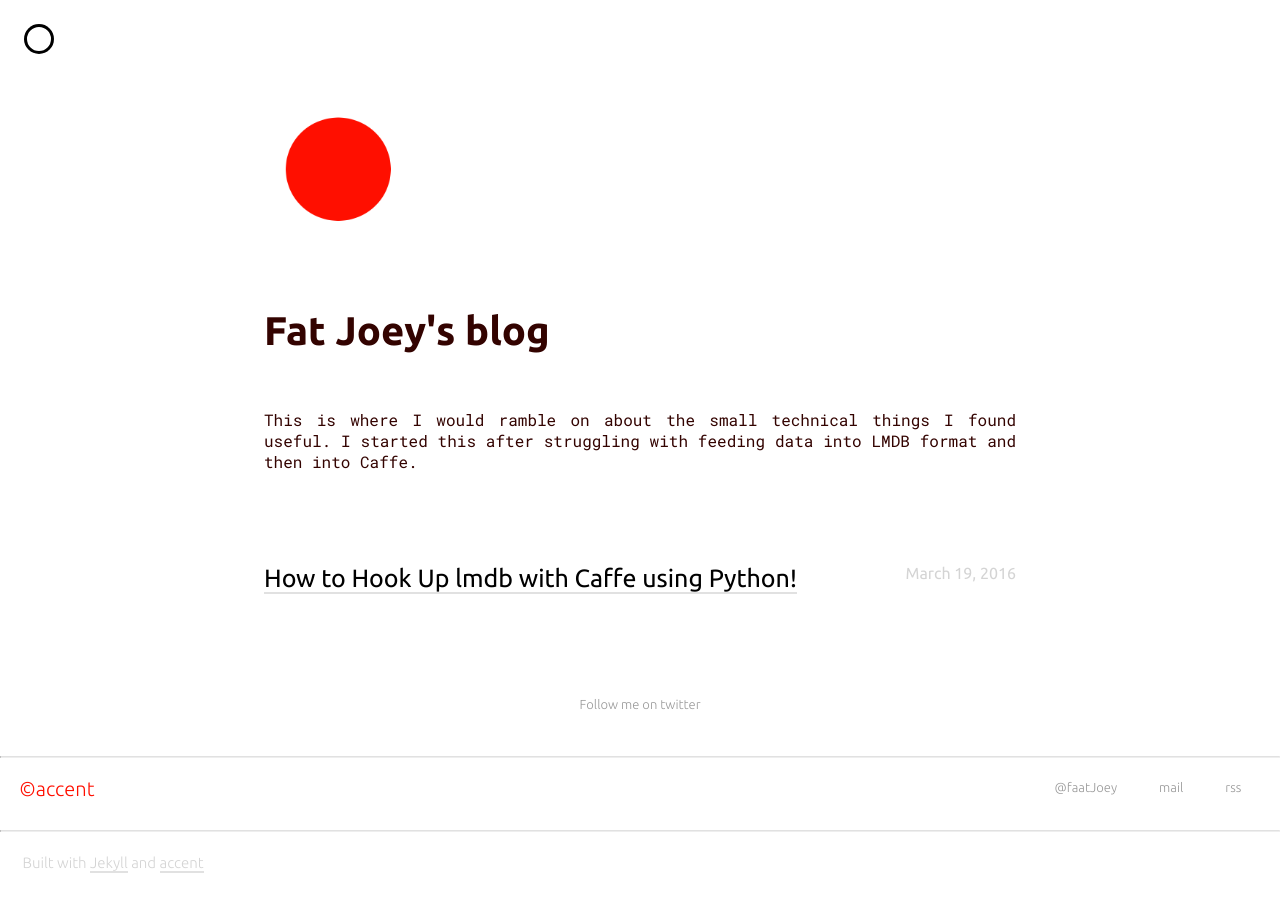
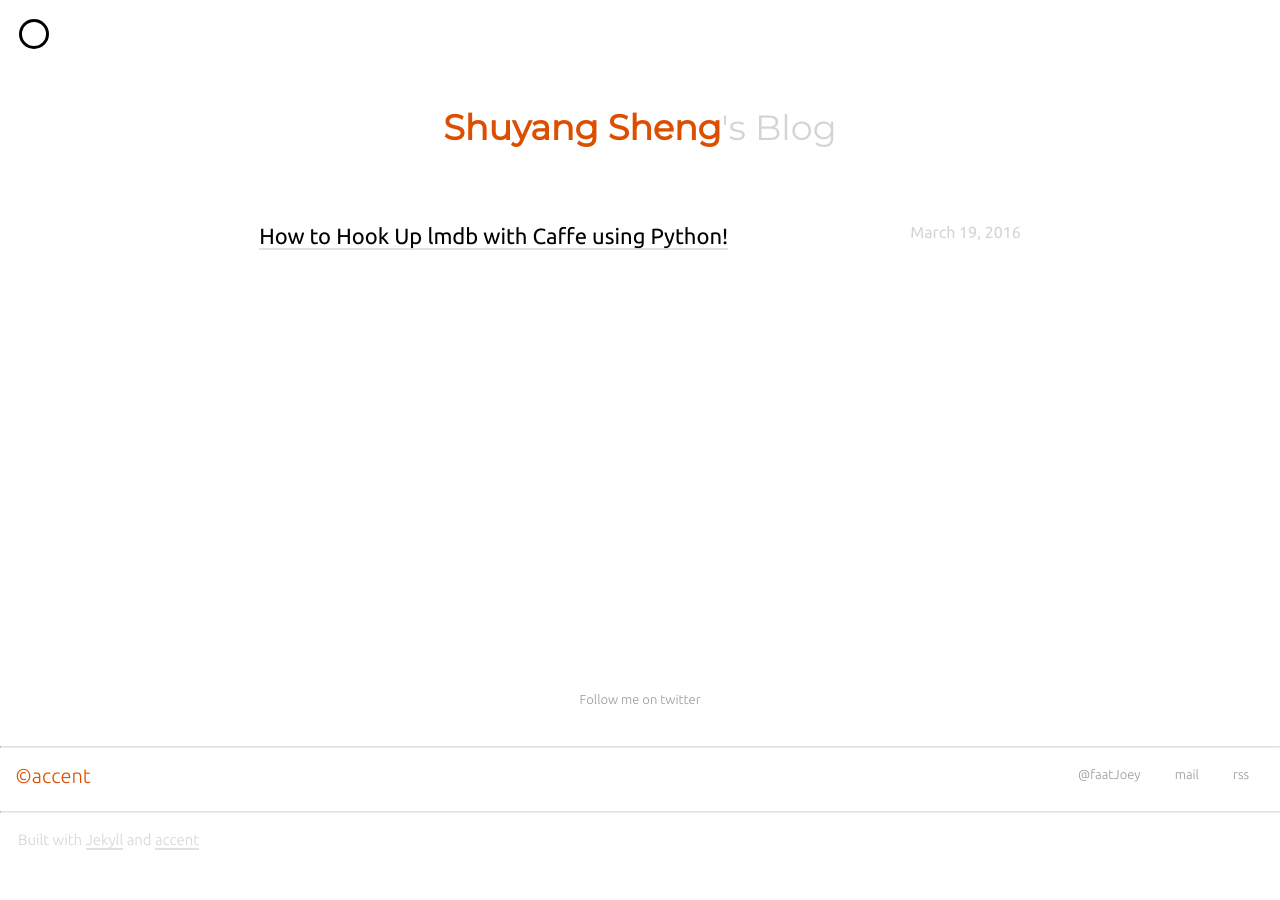
Before and after one commit to shengshuyang/shengshuyang.github.io, a Jekyll site: the page built from index.html, in a window 1280 px wide. Built offline with Jekyll 4.4.1, drawn with Linux system fonts in a browser that asks for light colours; nearby versions of some CDN libraries; the list of posts is cut into pages by our own code.

Commit message:
Change font sizes.

```diff
--- a/_config.yml
+++ b/_config.yml
@@ -1,25 +1,25 @@
 # User Settings | Edit there as per required
 
-title: Fat Joey's Pasta
+title: Shuyang Sheng's Blog
 url: "http://shengshuyang.github.io/"
 baseurl: ""
 
 # This will show up at the top of index page
 site_heading: >
-    Fat Joey's blog
+    Shuyang Sheng<span class="faded">'s Blog</span>
 
 email: shuyangs@usc.edu
 author: Shuyang Sheng
 # This description will show up in google search results
 # (for index page) etc.
 description: >
-    accent is, as Trump would put it, the best
+    Shuyang Sheng's technical blog.
 
 # This will what will show against &copy; in the footer
 copyright: accent
 # Toggle your short bio, which will displayed on your index page
 # Just toggle it and run jekyll again to see
-intro: true         # Tip: Remove the span from site_heading if intro is set to true
+intro: false         # Tip: Remove the span from site_heading if intro is set to true
 # This will be displayed in your intro
 short_bio: >
   This is where I would ramble on about the small technical things I found useful.
@@ -36,7 +36,7 @@ comments: true
 # Note that about_footer should be true if you want
 # to see author information at the bottom of each post
 about_stub: >
-    Keep this sentence less than 13 words or it won't look good.
+    PhD student at USC working on computer vision.
 
 about_footer: true
 
--- a/_sass/_style.scss
+++ b/_sass/_style.scss
@@ -168,7 +168,7 @@ footer {
     width: 100%;
     margin: $base-spacing 0;
     .post-title {
-        font-size: 25px;
+        font-size: 22px;
     }
     .post-time {
         color: $light-color;
--- a/_sass/_typography.scss
+++ b/_sass/_typography.scss
@@ -44,7 +44,7 @@
         font-size: 20px;
     }
     p {
-        font-size: 19px;
+        font-size: 18px;
         margin: $base-spacing/3 0;
         font-weight: lighter;
     }
--- a/_sass/_vars.scss
+++ b/_sass/_vars.scss
@@ -4,8 +4,8 @@ $font-stack-three: 'Montserrat';
 $code-font: 'Menlo', 'Roboto Mono', 'Roboto';
 
 // Spacing and Sizes
-$base-font-size: 1.2em;
-$base-line-height: 1.5;
+$base-font-size: 0.9em;
+$base-line-height: 1.2;
 $base-spacing: $base-line-height * 1em;
 $small-spacing: $base-spacing / 2;
 $max-width: 800px;
@@ -19,7 +19,7 @@ $footer-size: 230px;
 $about-image-size: 100px;
 
 // Colors
-$accent-color: #ff0f00;//#2358D1;
+$accent-color: #dd4f00;//#2358D1;
 $underline-color: #E1E1E1;
 $light-color: #D4D4D4;
 $medium-gray-color: #999;
```
